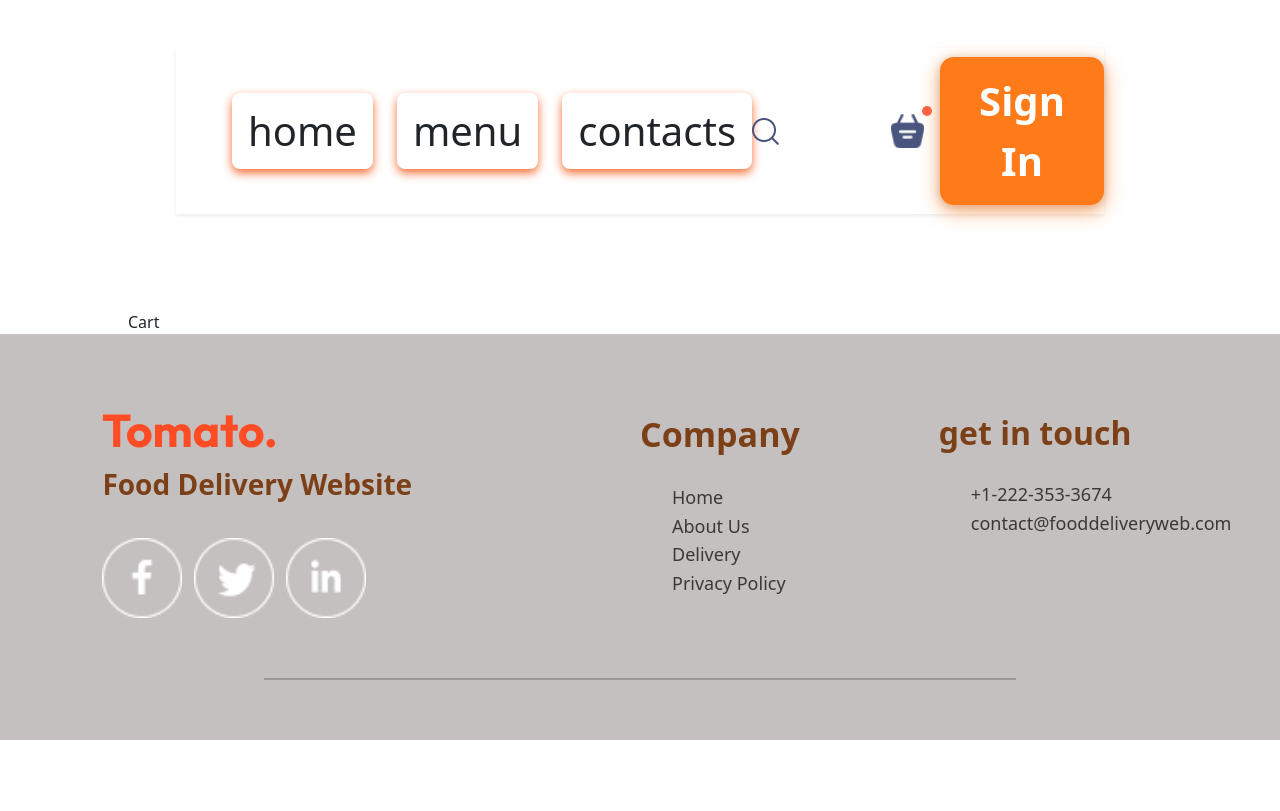
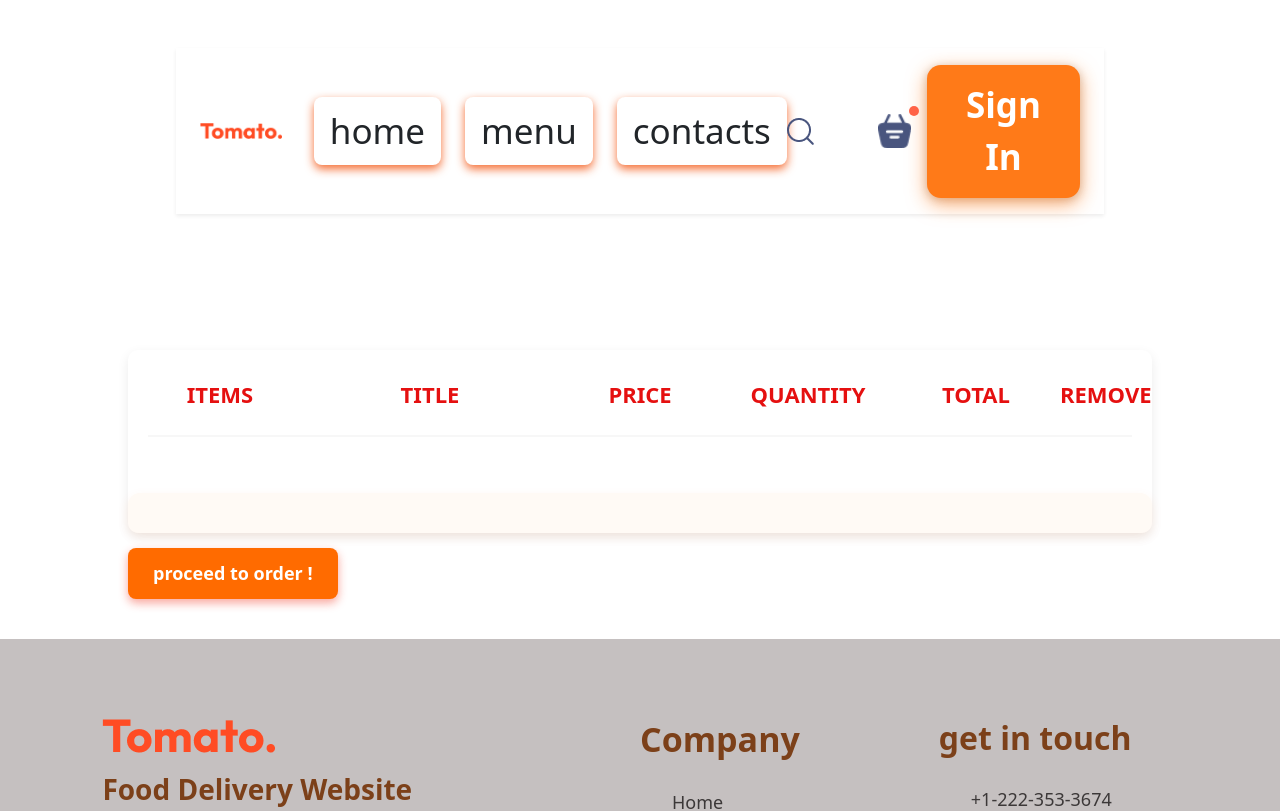
Before and after one commit to arpitasamal5320/tomato, a React (Vite) app: page /cart in a window 1280 px wide. Shown: the top 811 px of the page. Built offline with nearby package versions, Linux system fonts and the light colour scheme; a web font is replaced by a local one.

Commit message:
designed the cart icon and the cart page frontend part

```diff
--- a/src/assets/assets.js
+++ b/src/assets/assets.js
@@ -120,7 +120,7 @@ export const food_list = [
         _id: "1",
         name: "Greek salad",
         image: food_1,
-        price: 1280,
+        price: 180,
         description: "Food provides essential nutrients for overall health and well-being",
         category: "Salad"
     },
@@ -156,7 +156,7 @@ export const food_list = [
         _id: "6",
         name: "Peri Peri Rolls",
         image: food_6,
-        price: 1332,
+        price: 332,
         description: "Food provides essential nutrients for overall health and well-being",
         category: "Rolls"
     }, {
@@ -177,7 +177,7 @@ export const food_list = [
         _id: "9",
         name: "Ripple Ice Cream",
         image: food_9,
-        price: 1834,
+        price: 224,
         description: "Food provides essential nutrients for overall health and well-being",
         category: "Deserts"
     }, {
--- a/src/components/Navbar/Navbar.css
+++ b/src/components/Navbar/Navbar.css
@@ -3,8 +3,9 @@
     border-bottom:7px solid #ef4010da;
 }
 
-.navbar-nav li {
-  cursor: pointer;
+.navbar-search-icon {
+  position: relative;
+  z-index: 11;   /* ✅ added */
 }
 
 .navbar-nav li {
@@ -12,7 +13,7 @@
   padding: 8px 16px;
   border-radius: 8px;
   box-shadow: 0 4px 10px rgba(244, 100, 38, 0.942);
-  font-size: 40px;
+  font-size: 35px;
 }
 
 .navbar-search-icon .dot{
@@ -32,7 +33,7 @@
 .btn {
   position: relative;
   z-index: 10;
-  font-size: 40px;
+  font-size: 35px;
   padding: 14px 36px;
   font-weight: 600;
   border: none;
--- a/src/components/Navbar/Navbar.jsx
+++ b/src/components/Navbar/Navbar.jsx
@@ -3,25 +3,27 @@ import { Link } from 'react-router-dom';
 import { assets } from '../../assets/assets.js';
 import './Navbar.css';
 
+const Navbar = ({ setShowLogin }) => {
+  const [menu, setMenu] = useState("");
 
-const Navbar = ({setShowLogin}) => {
-  const [menu,setMenu] = useState("");
   return (
-
     <>
       {/* Navbar */}
-      <nav className="navbar navbar-expand-lg navbar-light bg-white  shadow-sm m-5">
-        <div className="container-fluid px-4" style={{height:'150px'}}>
+      <nav className="navbar navbar-expand-lg navbar-light bg-white shadow-sm m-5">
+        <div className="container-fluid px-4" style={{ height: '150px' }}>
 
           {/* Logo */}
-          <a className="navbar-brand d-flex align-items-center" href="#">
+          <Link
+            to="/"
+            className="navbar-brand d-flex align-items-center"
+          >
             <img
               src={assets.logo}
               alt="Logo"
               height="70"
               className="img-fluid"
             />
-          </a>
+          </Link>
 
           {/* Mobile Toggle */}
           <button
@@ -70,33 +72,29 @@ const Navbar = ({setShowLogin}) => {
                 </a>
               </li>
 
-
             </ul>
-
-
 
             {/* Right Section */}
             <div className="d-flex align-items-center gap-3 justify-content-center">
               <img
                 src={assets.search_icon}
                 alt="Search"
-
                 width="33"
                 className="cursor-pointer"
               />
 
-
               {/* Cart */}
               <div className="navbar-search-icon position-relative ms-5">
+                <Link to="/cart">
                   <img
                     src={assets.basket_icon}
                     alt="Cart"
                     width="33"
-  className="ms-5"
                   />
                   <div className="dot"></div>
+                </Link>
+              </div>
 
-              </div>
               <button
                 type="button"
                 onClick={() => {
@@ -104,11 +102,9 @@ const Navbar = ({setShowLogin}) => {
                   setShowLogin(true);
                 }}
                 className="btn"
-  style={{ position: "relative", zIndex: 10 ,fontSize:'40px'}}
               >
                 Sign In
               </button>
-
 
             </div>
           </div>
--- a/src/pages/Cart/Cart.css
+++ b/src/pages/Cart/Cart.css
@@ -0,0 +1,221 @@
+
+/* Container spacing */
+.cart-container {
+  margin: 40px auto;
+  max-width: 1100px;
+}
+
+/* Card */
+.cart-card {
+  box-shadow: 0 4px 12px rgba(0, 0, 0, 0.08);
+  border-radius: 10px;
+  background-color: #fff;
+}
+
+/* Card body padding */
+.cart-card-body {
+  padding: 20px;
+}
+
+/* Header row (desktop only) */
+.cart-header-row {
+  color: rgb(229, 16, 16); /* header text green */
+  font-weight: 800;
+  text-align: center;
+  font-size: 22px;
+
+}
+
+.cart-header-row > div {
+  padding: 8px 0;
+}
+
+/* Divider */
+.cart-divider {
+  border-top: 2px solid #ddd;
+}
+
+/* Cart items row */
+.cart-item-row {
+  display: flex;
+  align-items: center;
+  text-align: center;
+  padding: 15px 0;
+  border-bottom: 1px solid #eee;
+}
+
+.cart-item-row > div {
+  padding: 5px;
+}
+
+/* Image column */
+.cart-item-img img {
+  max-height: 80px;
+  border-radius: 8px;
+  object-fit: cover;
+  width: 100%;
+}
+
+/* Price and total text */
+.cart-item-price,
+.cart-item-total {
+  font-weight: 600;
+  color: #ff6b00; /* orange theme */
+   font-size:24px;
+}
+.cart-item-title,
+.cart-item-quantity {
+  font-weight: 900;
+  color: #147a2c;
+  font-size:24px;
+}
+
+
+/* Remove button */
+.cart-remove-btn {
+  padding: 2px 6px;
+  font-size: 14px;
+  line-height: 1;
+  background-color:  rgb(229, 16, 16);
+  color: rgb(246, 203, 203);
+  border-radius: 4px;
+  cursor: pointer;
+  min-width: 34px;
+  height: 34px;
+  border: none;
+  display: flex;
+  align-items: center;
+  justify-content: center;
+  transition: background-color 0.2s ease, transform 0.1s ease;
+}
+
+.cart-remove-btn:hover {
+  background-color:#147a2c;
+  transform: scale(1.05);
+}
+
+/* Responsive adjustments */
+@media (max-width: 768px) {
+  .cart-header-row {
+    display: none !important;
+  }
+  .cart-item-row {
+    flex-wrap: wrap;
+    text-align: left;
+  }
+  .cart-item-row > div {
+    width: 50%;
+    margin-bottom: 8px;
+  }
+  .cart-item-img {
+    width: 40%;
+  }
+}
+
+
+
+
+/* Cart items row */
+.cart-item-row:hover {
+  display: flex;
+  align-items: center;
+  text-align: center;
+  padding: 15px 0;
+  border-bottom: 1px solid #eee;
+  background-color: #bbe085; /* light orange background */
+  border-radius: 8px;
+  transition: transform 0.2s ease, box-shadow 0.2s ease;
+
+}
+
+/* Hover effect: slight zoom + shadow */
+.cart-item-row:hover {
+  transform: scale(1.02);
+  box-shadow: 0 6px 18px rgba(255, 107, 0, 0.15); /* soft orange shadow */
+}
+
+
+/* Cart bottom wrapper */
+.cart-bottom {
+  margin-top: 20px;
+  padding: 20px;
+  background-color: #fffaf5; /* light orange background */
+  border-radius: 12px;
+  box-shadow: 0 4px 12px rgba(255, 107, 0, 0.08);
+  display: flex;
+  justify-content: flex-end;
+}
+
+/* Inner container for totals */
+.cart-total-container {
+  width: 100%;
+  max-width: 400px;
+}
+
+/* Each row */
+.cart-total-row {
+  display: flex;
+  justify-content: space-between;
+  align-items: center;
+  padding: 6px 0;
+  font-size: 16px;
+}
+
+/* Label */
+.cart-total-label {
+  font-weight: 500;
+  color: #147a2c; /* green label */
+}
+
+/* Value */
+.cart-total-value {
+  font-weight: 600;
+  color: #ff6b00; /* orange value */
+}
+
+/* Divider */
+.cart-bottom-divider {
+  border: none;
+  border-top: 1px solid #ffd6b3;
+  margin: 5px 0;
+}
+
+/* Final total row */
+.cart-final-total .cart-total-label {
+  font-weight: 600;
+  font-size: 18px;
+}
+
+.cart-final-total .cart-total-value {
+  font-weight: 700;
+  font-size: 18px;
+}
+
+
+.proceed-btn {
+  background-color: #ff6b00; /* main orange theme */
+  color: white;
+  font-weight: 700;
+  font-size: 18px;
+  padding: 12px 25px;
+  border: none;
+  border-radius: 8px;
+  cursor: pointer;
+  transition: transform 0.2s ease, box-shadow 0.2s ease;
+  box-shadow: 0 4px 10px rgba(241, 33, 10, 0.4);
+  margin-top: 15px;
+}
+
+/* Hover Effect */
+.proceed-btn:hover {
+  transform: scale(1.05); /* slight zoom */
+  box-shadow: 0 6px 15px rgba(73, 17, 151, 0.6);
+  background-color: #c8d62c;
+  color: black;
+}
+
+/* Active / Clicked Effect */
+.proceed-btn:active {
+  transform: scale(0.98);
+  box-shadow: 0 3px 8px rgba(255, 107, 0, 0.4);
+}
--- a/src/pages/Cart/Cart.jsx
+++ b/src/pages/Cart/Cart.jsx
@@ -1,9 +1,144 @@
-import './Cart.css'
+import { useContext } from 'react';
+import { useNavigate } from 'react-router-dom';
+import { StoreContext } from '../../context/StoreContext';
+import './Cart.css';
 
 const Cart = () => {
+  const { cartItems, food_list, removeFromCart } = useContext(StoreContext);
+   const navigate = useNavigate();
   return (
-    <div>Cart</div>
-  )
-}
+    <div className="cart-container">
+      <div className="cart-card">
+        <div className="cart-card-body">
 
-export default Cart
+          {/* Header */}
+          <div className="row fw-bold d-none d-md-flex cart-header-row">
+            <div className="col-md-2">ITEMS</div>
+            <div className="col-md-3">TITLE</div>
+            <div className="col-md-2">PRICE</div>
+            <div className="col-md-2">QUANTITY</div>
+            <div className="col-md-2">TOTAL</div>
+            <div className="col-md-1">REMOVE</div>
+          </div>
+
+          <hr className="cart-divider d-none d-md-block" />
+
+          {/* Cart Items */}
+          {food_list.map((item) => {
+            if (cartItems[item._id] > 0) {
+              return (
+                <div key={item._id} className="row align-items-center cart-item-row">
+
+                  {/* Image */}
+                  <div className="col-4 col-md-2 cart-item-img mb-2 mb-md-0">
+                    <img src={item.image} alt={item.name} />
+                  </div>
+
+                  {/* Name */}
+                  <div className="col-8 col-md-3 fw-semibold cart-item-title">{item.name}</div>
+
+                  {/* Price */}
+                  <div className="col-6 col-md-2 cart-item-price">Rs {item.price}</div>
+
+                  {/* Quantity */}
+                  <div className="col-6 col-md-2 cart-item-quantity">{cartItems[item._id]}</div>
+
+                  {/* Total */}
+                  <div className="col-6 col-md-2 cart-item-total">
+                    Rs {item.price * cartItems[item._id]}
+                  </div>
+
+                  {/* Remove */}
+                  <div className="col-6 col-md-1">
+                    <button
+                      className="cart-remove-btn"
+                      onClick={() => removeFromCart(item._id)}
+                    >
+                      ✕
+                    </button>
+                  </div>
+                </div>
+              );
+            }
+            return null;
+          })}
+
+        </div>
+
+        <div className="cart-bottom">
+  <div className="cart-total-container">
+
+    {/* Calculate subtotal */}
+    {(() => {
+      const subtotal = food_list.reduce(
+        (total, item) => total + (item.price * (cartItems[item._id] || 0)),
+        0
+      );
+
+// Only render if subtotal > 0
+      if (subtotal === 0) return null;
+
+      let deliveryFee = 50; // default delivery
+      let deliveryMessage = "Standard delivery fee applied";
+
+      if (subtotal > 500) {
+        deliveryFee = 0;
+        deliveryMessage = "🎉 Free delivery for orders above Rs 500!";
+      } else if (subtotal > 300) {
+        deliveryFee = 10;
+        deliveryMessage = "Reduced delivery fee for orders above Rs 300!";
+      }
+
+      const platformFee = 20; // fixed platform fee
+      const totalAmount = subtotal + deliveryFee + platformFee;
+
+      return (
+        <>
+          {/* Subtotal */}
+          <div className="cart-total-row">
+            <span className="cart-total-label">Subtotal:</span>
+            <span className="cart-total-value">Rs {subtotal}</span>
+          </div>
+
+          <hr className="cart-bottom-divider" />
+
+          {/* Delivery Fee */}
+          <div className="cart-total-row">
+            <span className="cart-total-label">Delivery Fee:</span>
+            <span className="cart-total-value">Rs {deliveryFee}</span>
+          </div>
+
+          {/* Notify customer */}
+          <div className="cart-delivery-message">{deliveryMessage}</div>
+
+          <hr className="cart-bottom-divider" />
+
+          {/* Platform Fee */}
+          <div className="cart-total-row">
+            <span className="cart-total-label">Platform Fee:</span>
+            <span className="cart-total-value">Rs {platformFee}</span>
+          </div>
+
+          <hr className="cart-bottom-divider" />
+
+          {/* Final Total */}
+          <div className="cart-total-row cart-final-total">
+            <span className="cart-total-label">Total Amount:</span>
+            <span className="cart-total-value">Rs {totalAmount}</span>
+          </div>
+        </>
+      );
+    })()}
+
+  </div>
+</div>
+
+
+
+      </div>
+      <button className="proceed-btn" onClick={() => navigate('/order')}>proceed to order !</button>
+    </div>
+  );
+};
+
+export default Cart;
```
Lines whose indentation alone changed are shown as unchanged.
